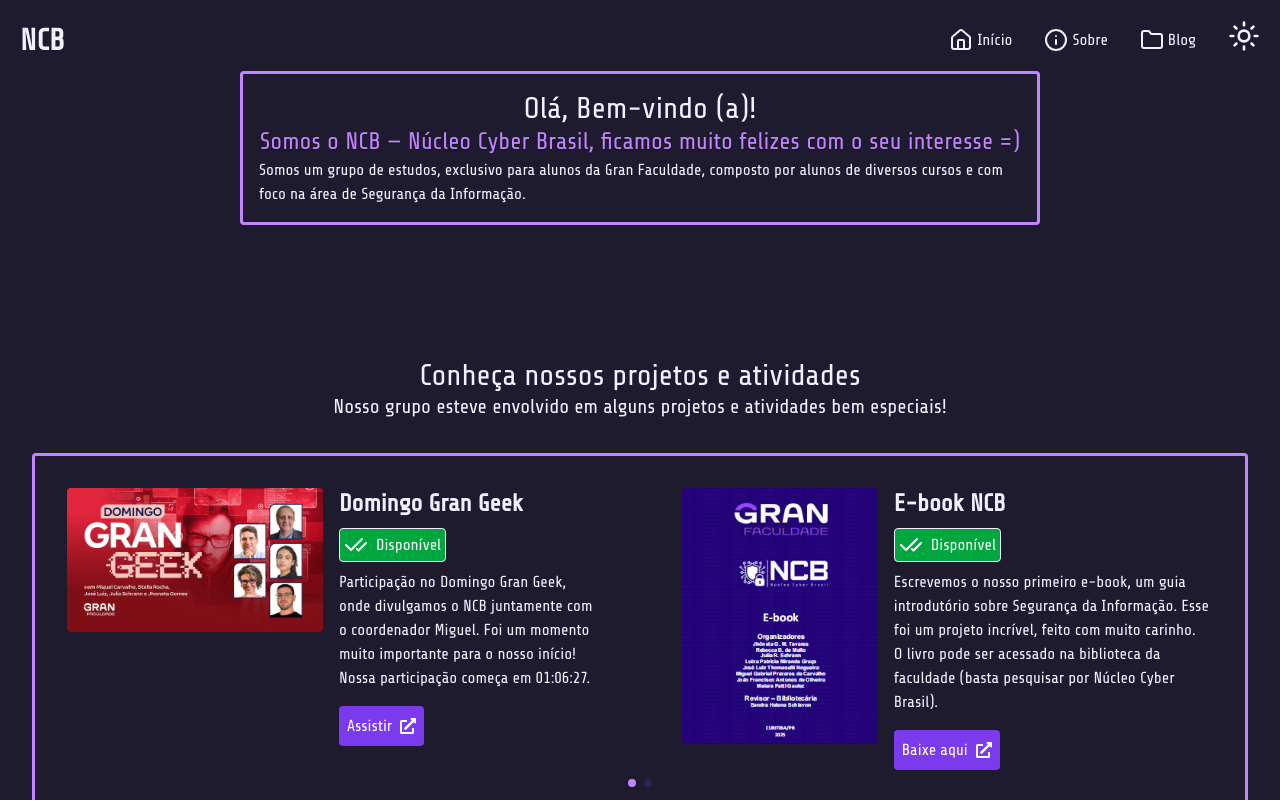
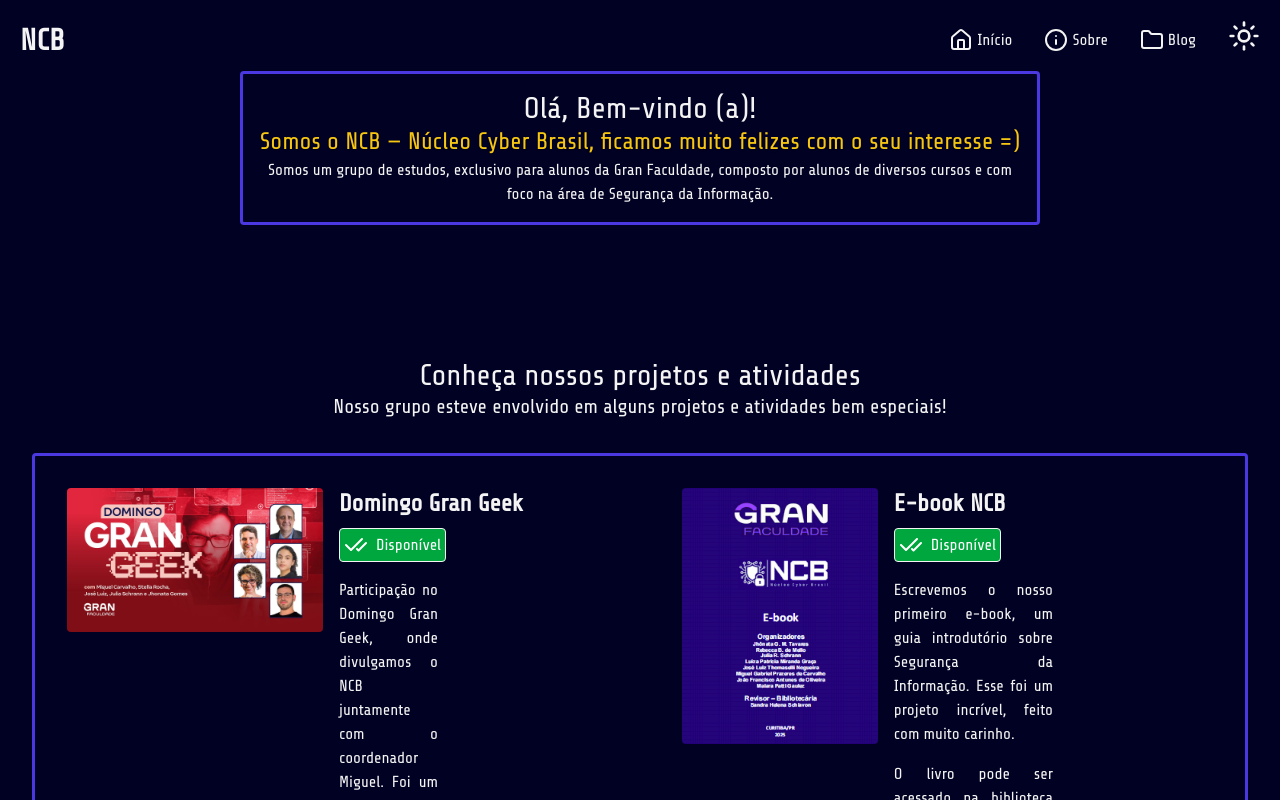
Before and after one commit to NucleoCyberBrasill/SiteNcbFull, a React (Vite) app: page / in a window 1280 px wide. Shown: the top 800 px of the page. Built offline with nearby package versions, Linux system fonts and the light colour scheme.

Commit message:
:lipstick: style: cores do modo escuro/claro

```diff
--- a/src/Components/features/Projects/ProjectCard.tsx
+++ b/src/Components/features/Projects/ProjectCard.tsx
@@ -20,7 +20,7 @@
   status,
 }: ProjectCardProps) {
   return (
-    <div className="flex flex-col md:flex-row gap-4 items-center md:items-start p-4 w-full ">
+    <div className="flex flex-col md:flex-row gap-4 items-center md:items-start  p-4 w-full ">
       <img
         src={image}
         alt={`Imagem referente ao projeto ${title}`}
@@ -35,7 +35,7 @@
       />
       <div className="md:text-start text-center flex flex-col justify-between">
         <div>
-          <h2 className="text-2xl font-bold mb-2 text-[rgb(var(--color-primary-self))]">
+          <h2 className="text-2xl font-bold mb-2  text-[rgb(var(--color-primary-self))]">
             {title}
           </h2>
           {status == "DONE" && (
@@ -49,7 +49,10 @@
             </span>
           )}
           {description.split("\n").map((line, index) => (
-            <p key={index} className="text-[rgb(var(--color-text-self))]">
+            <p
+              key={index}
+              className="text-[rgb(var(--color-text-self))] pr-40 pt-2 text-justify"
+            >
               {line}
             </p>
           ))}
--- a/src/Components/features/WelcomeCard.tsx
+++ b/src/Components/features/WelcomeCard.tsx
@@ -8,11 +8,11 @@
       <div className=" mt-3 m-3">
         <div className="p-4 w-auto border-3 max-w-200 rounded border-[var(--color-primary-self)] shadow-1g">
           <h1 className="text-3xl text-center">Olá, Bem-vindo (a)!</h1>
-          <h2 className="text-2xl text-center text-[var(--color-primary-self)] text-shadow-sm">
+          <h2 className="text-2xl text-center text-[var(--color-title-self)] text-shadow-sm">
             Somos o NCB — Núcleo Cyber Brasil, ficamos muito felizes com o seu
             interesse =)
           </h2>
-          <p>
+          <p className="text-center">
             Somos um grupo de estudos, exclusivo para alunos da Gran Faculdade,
             composto por alunos de diversos cursos e com foco na área de
             Segurança da Informação.
--- a/src/Components/layouts/Footer.tsx
+++ b/src/Components/layouts/Footer.tsx
@@ -8,7 +8,7 @@
 
 export function Footer() {
   return (
-    <footer className="bg-[var(--footer-color-self)] p-4  ">
+    <footer className="bg-[var(--footer-color-self)] p-4 text-[var(--footer-color-text-self)] ">
       <div className="flex flex-col md:flex-row md:justify-between items-center">
         <div>
           <img
--- a/src/styles/global.css
+++ b/src/styles/global.css
@@ -141,11 +141,11 @@
 @layer components {
   .state {
     cursor: default;
-    fill: #5d22d3;
+    fill: #2c009e;
   }
 
   .state:hover {
-    fill: #2c009e;
+    fill: #5d22d3;
     transition: 0.1s linear ease-in-out;
   }
 
@@ -158,8 +158,9 @@
   #PR.state,
   #TO.state,
   #PI.state,
-  #DF.state {
-    fill: #2c009e;
+  #DF.state,
+  #GO.state {
+    fill: #5d22d3;
     cursor: default;
   }
 }
--- a/src/styles/theme.css
+++ b/src/styles/theme.css
@@ -1,53 +1,46 @@
+/* dark mode */
 :root {
-  --color-bg-self: #1e1b2e;
-  --color-text-self: #f4efff;
+  /* background*/
+  --color-bg-self: #010123;
 
-  --color-primary-self: #c084fc; /* Roxo claro vibrante */
-  --color-primary-hover-self: #a855f7;
-  --color-primary-focus-self: #9333ea;
+  /* fonts*/
+  --color-text-self: #f4f4f4;
+  --color-title-self: #f6c613;
 
-  --color-secondary-self: #7c3aed; /* Roxo forte */
-  --color-secondary-hover-self: #6b21a8;
-  --color-secondary-focus-self: #581c87;
+  /* card borders*/
+  --color-primary-self: #4b38e0;
 
-  --color-accent-self: #a78bfa;
+  /* buttons, bagdes, social media */
+  --color-secondary-self: #5d17eb;
+  --color-secondary-hover-self: #5a017a;
+
+  /* members border */
   --color-accent-hover-self: #c4b5fd;
+  --color-members-admin-self: #f6c613;
 
-  --color-border-self: #e4d8fa;
-  --color-border-hover-self: #4c3d85;
-
-  --color-muted-self: #777;
-  --footer-color-self: #1c1c1c;
-  --gray-50-self: #f4efff;
-  --gray-100-self: #e0d7f2;
-  --gray-200-self: #b8aee0;
-  --gray-300-self: #8c7ac0;
-  --gray-400-self: #6c5a99;
-  --gray-500-self: #54427a;
-  --gray-600-self: #3f315b;
-  --gray-700-self: #2f2545;
-  --gray-800-self: #221a33;
-  --gray-900-self: #161025;
+  --footer-color-self: #1c085f;
 }
 
+/* light mode */
 :root[data-theme="light"] {
-  --color-bg-self: #f5f0fa;
-  --color-text-self: #1e0a35;
+  /* background */
+  --color-bg-self: #f4f4f4;
 
-  --color-primary-self: #7c3aed; /* Roxo vivo */
-  --color-primary-hover-self: #6b21a8;
-  --color-primary-focus-self: #581c87;
+  /* fonts */
+  --color-text-self: #333;
+  --color-title-self: #5d16eb;
 
-  --color-secondary-self: #a78bfa; /* Roxo suave */
-  --color-secondary-hover-self: #c084fc;
-  --color-secondary-focus-self: #a855f7;
+  /* card borders */
+  --color-primary-self: #a695ff;
 
-  --color-accent-self: #c084fc; /* Roxo claro com um pouco de rosa */
-  --color-accent-hover-self: #d8b4fe;
+  /* buttons, bagdes, social media */
+  --color-secondary-self: #a754fa;
+  --color-secondary-hover-self: #5d16eb;
 
-  --color-border-self: #e4d8fa;
-  --color-border-hover-self: #cdb4f0;
+  /* members border */
+  --color-accent-hover-self: #c084fc;
+  --color-members-admin-self: #5d16eb;
 
-  --color-muted-self: #a3a3a3;
-  --footer-color-self: #f2f2f2;
+  --footer-color-self: #210d42;
+  --footer-color-text-self: #f4f4f4;
 }
```
